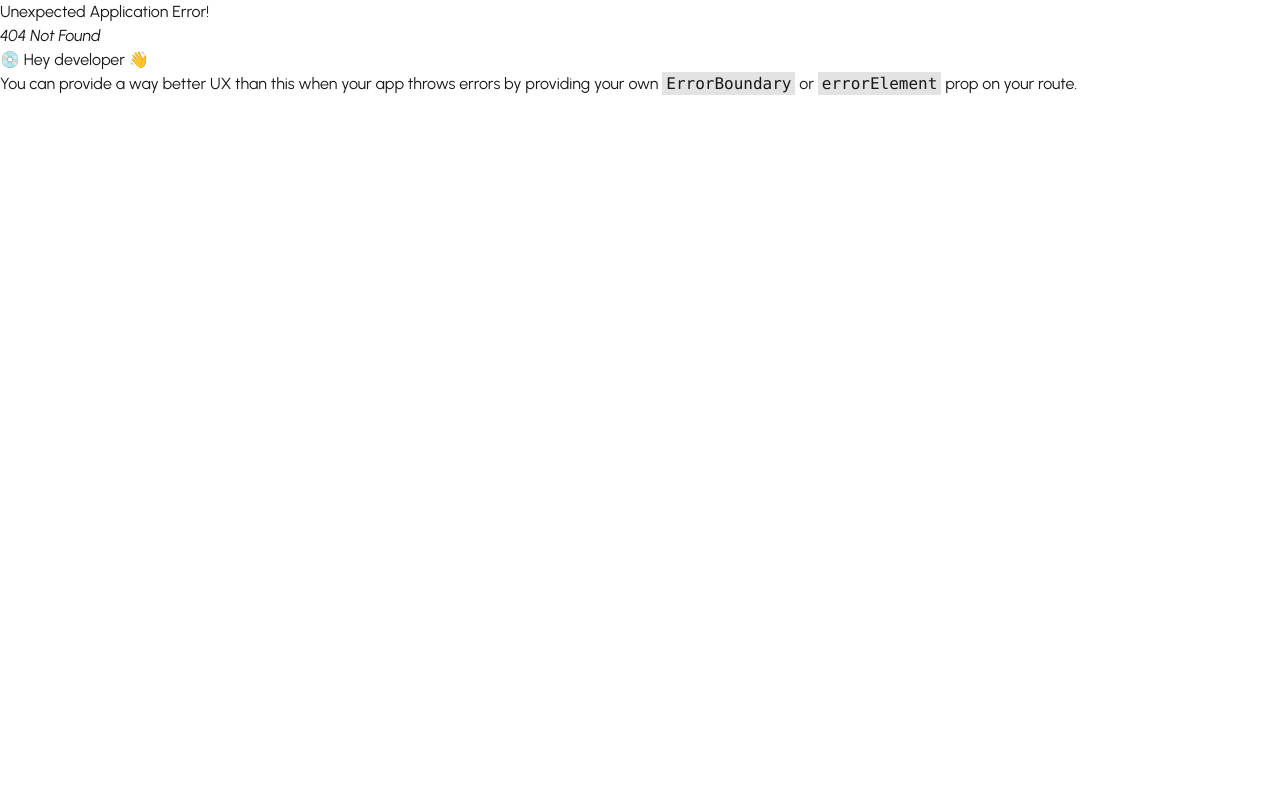
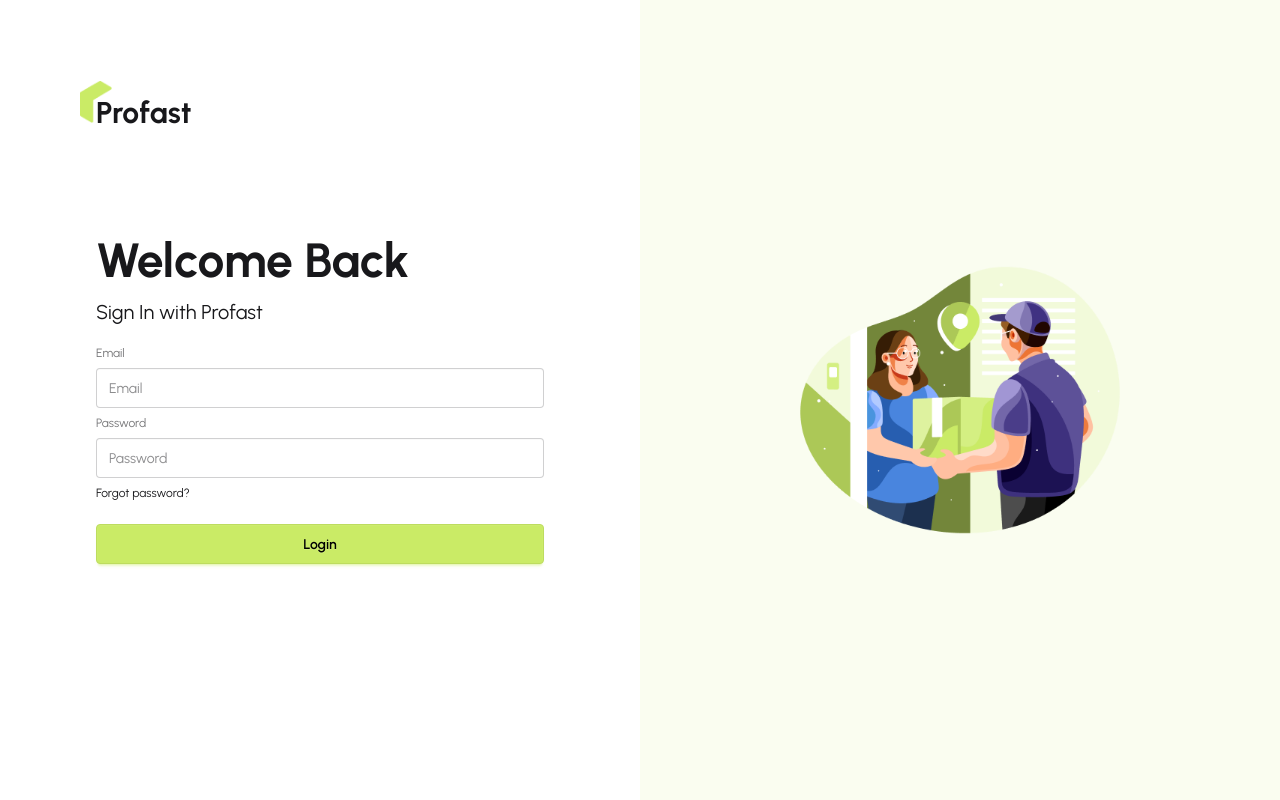
Before and after one commit to istiakiraz/mile-12-profast-client, a React (Vite) app: page /signin in a window 1280 px wide. Before the commit this address had no page. Built offline with nearby package versions, Linux system fonts and the light colour scheme.

Commit message:
added a sign in page

```diff
--- a/package.json
+++ b/package.json
@@ -16,6 +16,7 @@
     "react": "^19.1.0",
     "react-dom": "^19.1.0",
     "react-fast-marquee": "^1.6.5",
+    "react-hook-form": "^7.58.1",
     "react-icons": "^5.5.0",
     "react-responsive-carousel": "^3.2.23",
     "react-router": "^7.6.2",
--- /dev/null
+++ b/src/layouts/AuthLayouts.jsx
@@ -0,0 +1,30 @@
+import React from 'react';
+import { Outlet } from 'react-router';
+import authImg from '../assets/pic/authImage.png'
+import Logo from '../shared/Logo';
+
+const AuthLayouts = () => {
+    return (
+     <div className="min-h-screen grid grid-cols-1 md:grid-cols-2">
+      {/* Left side - Login */}
+      <div className="flex flex-col relative justify-center items-center px-8">
+        <div className='absolute  top-20 left-20 ' >
+            <Logo />
+        </div>
+        <div className="w-full max-w-md">
+          <Outlet />
+        </div>
+      </div>
+
+      {/* Right side - Image */}
+      <div className="hidden md:flex items-center justify-center bg-[#fafdf0]">
+        <img src={authImg} alt="auth visual" className="w-4/6" />
+      </div>
+    </div>
+
+
+
+    );
+};
+
+export default AuthLayouts;
--- /dev/null
+++ b/src/pages/Authpages/SignIn.jsx
@@ -0,0 +1,22 @@
+import React from 'react';
+
+const SignIn = () => {
+    return (
+        <div>
+           <form >
+             <fieldset className="fieldset">
+                <h1 className='lg:text-5xl mb-2 font-bold'>Welcome Back</h1>
+                <p className='text-xl  mb-3' >Sign In with Profast</p>
+          <label className="label">Email</label>
+          <input type="email" className="input w-full" placeholder="Email" />
+          <label className="label">Password</label>
+          <input type="password" className="input w-full" placeholder="Password" />
+          <div><a className="link link-hover">Forgot password?</a></div>
+          <button className="btn btn-secondary text-black mt-4">Login</button>
+        </fieldset>
+           </form>
+        </div>
+    );
+};
+
+export default SignIn;
--- a/src/router/router.jsx
+++ b/src/router/router.jsx
@@ -3,6 +3,8 @@ import App from "../App";
 import MainLayouts from "../layouts/MainLayouts";
 import Hero from "../pages/Home/HomeComponents/Hero";
 import HomePage from "../pages/Home/HomePage";
+import AuthLayouts from "../layouts/AuthLayouts";
+import SignIn from "../pages/Authpages/SignIn";
 
 export const router = createBrowserRouter([
   {
@@ -15,4 +17,15 @@ export const router = createBrowserRouter([
         }
     ]
   },
+  {
+    path:"/",
+    Component: AuthLayouts,
+    children: [
+      {
+        path: 'signin',
+        Component: SignIn
+      }
+    ]
+
+  }
 ]);
```
Also changed, not shown: 1 other file (tests, documents, lock files or other folders).
